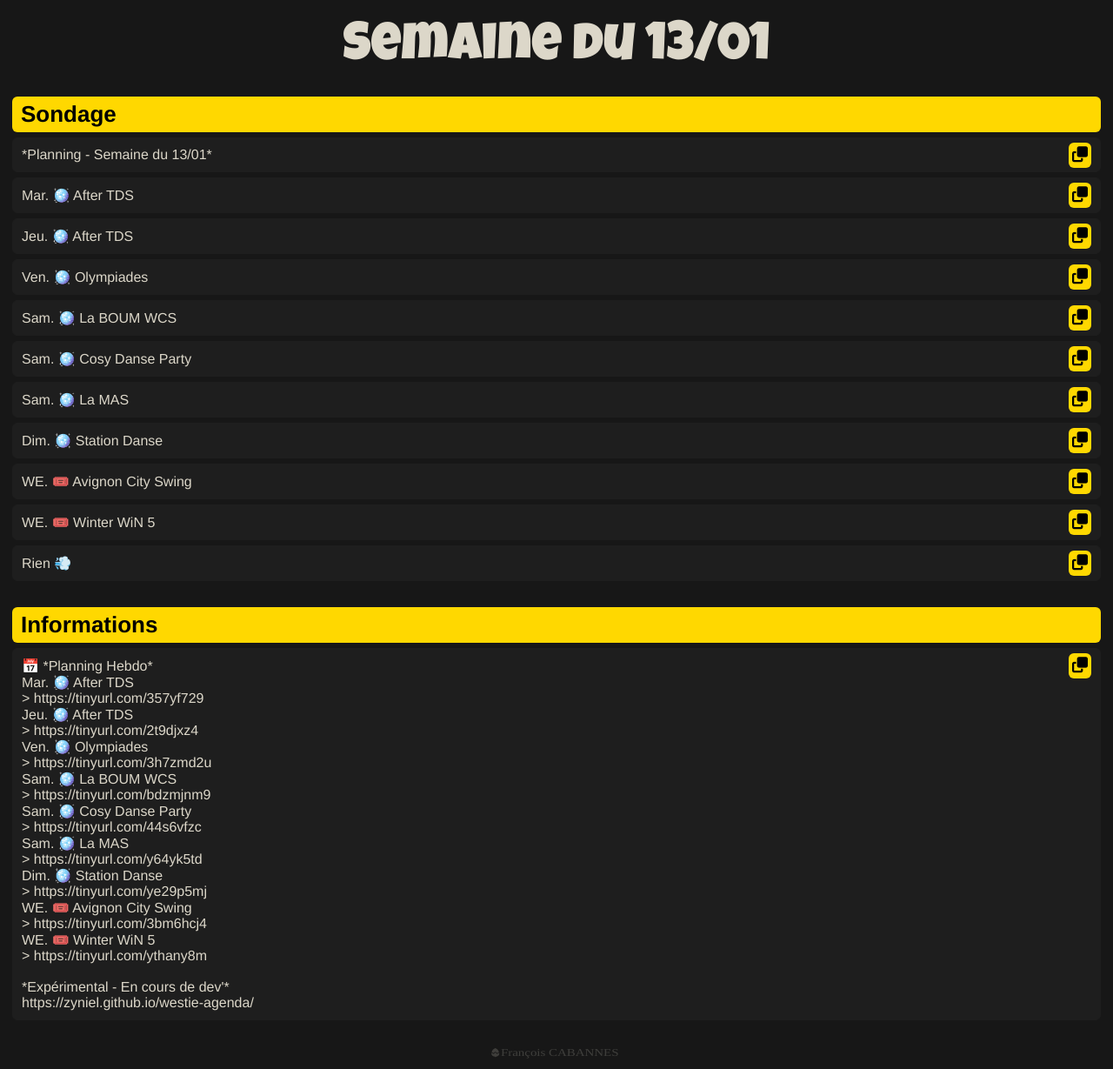
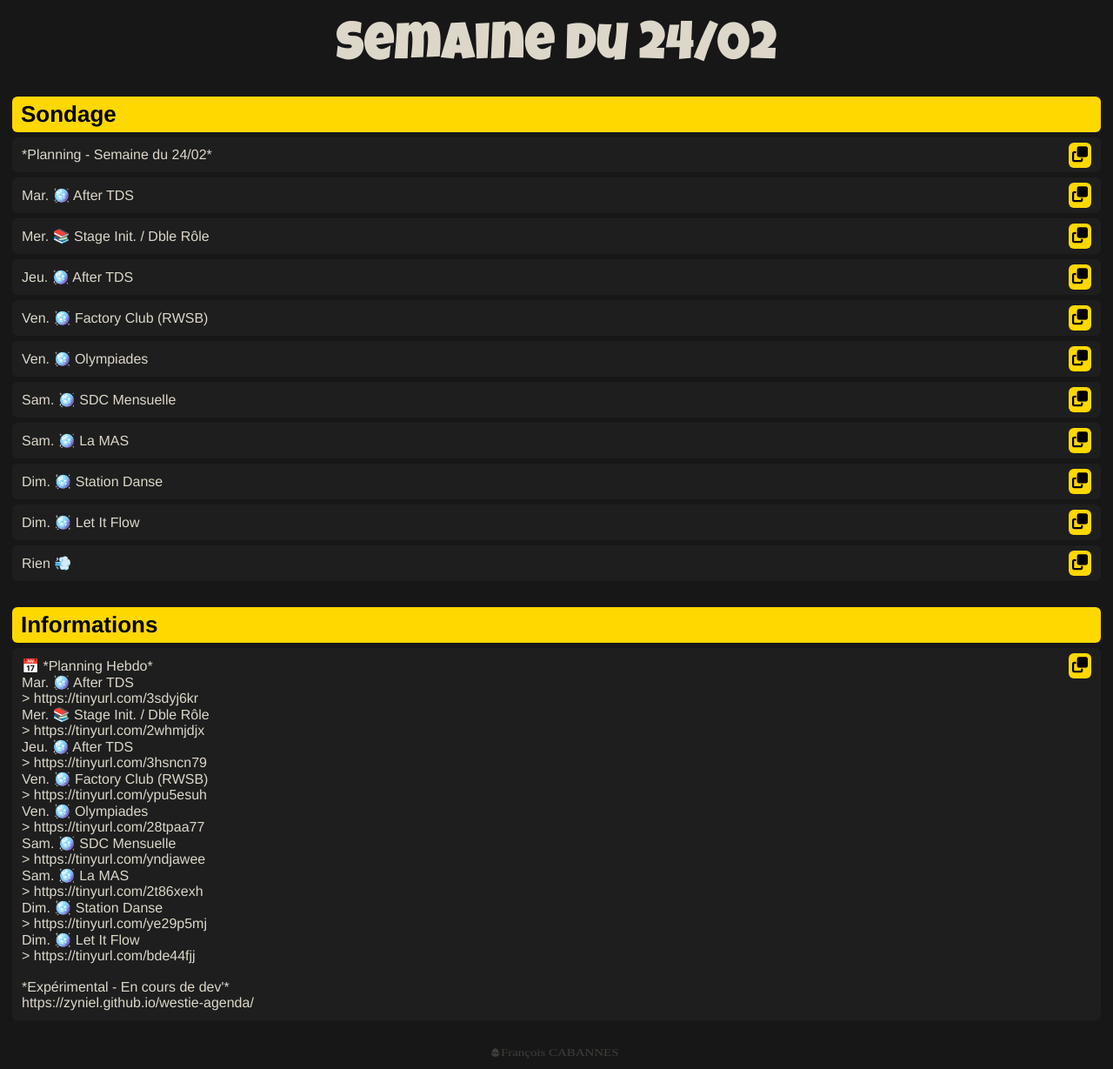
Before and after one commit to Zyniel/westie-agenda, a Jekyll site: the page built from docs/whatsapp.html, in a window 1280 px wide. Shown: the whole page at 87% size. Built offline with Jekyll 4.4.1, drawn with Linux system fonts in a browser that asks for light colours; some of the changed lines change nothing that is shown.

Commit message:
GHA - Updated sample

```diff
--- a/docs/_data/events.json
+++ b/docs/_data/events.json
@@ -1,11 +1,14 @@
 {
-    "week": "13/01",
+    "week": "24/02",
+    "week_full": [
+        "20250224"
+    ],
     "events": [
         {
             "index": 0,
-            "Date Début": "14/01/2025",
+            "Date Début": "25/02/2025",
             "Heure Début": "21:00:00",
-            "Date Fin": "15/01/2025",
+            "Date Fin": "26/02/2025",
             "Heure Fin": "00:15:00",
             "Jour": "Mar.",
             "Type": "Soirée",
@@ -16,19 +19,42 @@
             "Adresse": "32 Bd. de Vaugirard",
             "Nom": "After Mardi",
             "Nom Court": "After TDS",
-            "Lien Court": "https://tinyurl.com/357yf729",
-            "Lien": "https://www.facebook.com/events/1526664877948822/?event_time_id=1526665011282142",
+            "Lien Court": "https://tinyurl.com/3sdyj6kr",
+            "Lien": "https://www.facebook.com/events/1526664877948822/1526664941282149",
             "Image": "TDS-Mardi-2024-Tile.png",
             "Sondage": "Mar. 🪩 After TDS",
-            "Planning": "Mar. 14 - After TDS",
-            "Infos": "Mar. 🪩 After TDS\r\n> https://tinyurl.com/357yf729",
-            "Ordre": "1125600"
+            "Planning": "Mar. 25 - After TDS",
+            "Infos": "Mar. 🪩 After TDS\r\n> https://tinyurl.com/3sdyj6kr",
+            "Ordre": "19500"
         },
         {
             "index": 1,
-            "Date Début": "16/01/2025",
+            "Date Début": "26/02/2025",
+            "Heure Début": "16:00:00",
+            "Date Fin": "26/02/2025",
+            "Heure Fin": "19:00:00",
+            "Jour": "Mer.",
+            "Type": "Stage",
+            "Organisateur": "TDS",
+            "Salle": "Temple du Swing",
+            "Lieu": "",
+            "Ville": "Paris",
+            "Adresse": "32 Bd. de Vaugirard",
+            "Nom": "Stage Init. + Dble Rôle",
+            "Nom Court": "Stage Init. / Dble Rôle",
+            "Lien Court": "https://tinyurl.com/2whmjdjx",
+            "Lien": "https://www.facebook.com/events/934407782238712",
+            "Image": "TDS-Stage-20250226-Tile.png",
+            "Sondage": "Mer. 📚 Stage Init. / Dble Rôle",
+            "Planning": "Mer. 26 - Stage Init. / Dble Rôle",
+            "Infos": "Mer. 📚 Stage Init. / Dble Rôle\r\n> https://tinyurl.com/2whmjdjx",
+            "Ordre": "19601"
+        },
+        {
+            "index": 2,
+            "Date Début": "27/02/2025",
             "Heure Début": "21:00:00",
-            "Date Fin": "17/01/2025",
+            "Date Fin": "28/02/2025",
             "Heure Fin": "00:15:00",
             "Jour": "Jeu.",
             "Type": "Soirée",
@@ -39,19 +65,42 @@
             "Adresse": "32 Bd. de Vaugirard",
             "Nom": "After Jeudi",
             "Nom Court": "After TDS",
-            "Lien Court": "https://tinyurl.com/2t9djxz4",
-            "Lien": "https://www.facebook.com/events/527073879779927/?event_time_id=527074006446581",
+            "Lien Court": "https://tinyurl.com/3hsncn79",
+            "Lien": "https://www.facebook.com/events/527073879779927/527073916446590",
             "Image": "TDS-Jeudi-2024-Tile.png",
             "Sondage": "Jeu. 🪩 After TDS",
-            "Planning": "Jeu. 16 - After TDS",
-            "Infos": "Jeu. 🪩 After TDS\r\n> https://tinyurl.com/2t9djxz4",
-            "Ordre": "1125700"
+            "Planning": "Jeu. 27 - After TDS",
+            "Infos": "Jeu. 🪩 After TDS\r\n> https://tinyurl.com/3hsncn79",
+            "Ordre": "19700"
         },
         {
-            "index": 2,
-            "Date Début": "17/01/2025",
+            "index": 3,
+            "Date Début": "28/02/2025",
+            "Heure Début": "20:00:00",
+            "Date Fin": "01/03/2025",
+            "Heure Fin": "02:00:00",
+            "Jour": "Ven.",
+            "Type": "Soirée",
+            "Organisateur": "Factory Club",
+            "Salle": "Factory Club",
+            "Lieu": "",
+            "Ville": "Thiais",
+            "Adresse": "3 Rue des Alouettes",
+            "Nom": "Factory Club (RWSB)",
+            "Nom Court": "Factory Club (RWSB)",
+            "Lien Court": "https://tinyurl.com/ypu5esuh",
+            "Lien": "https://www.facebook.com/events/1160796122121212",
+            "Image": "FAC-Vendredi-Tile.png",
+            "Sondage": "Ven. 🪩 Factory Club (RWSB)",
+            "Planning": "Ven. 28 - Factory Club (RWSB)",
+            "Infos": "Ven. 🪩 Factory Club (RWSB)\r\n> https://tinyurl.com/ypu5esuh",
+            "Ordre": "19800"
+        },
+        {
+            "index": 4,
+            "Date Début": "28/02/2025",
             "Heure Début": "20:30:00",
-            "Date Fin": "18/01/2025",
+            "Date Fin": "01/03/2025",
             "Heure Fin": "02:00:00",
             "Jour": "Ven.",
             "Type": "Soirée",
@@ -62,65 +111,42 @@
             "Adresse": "18 bis Rue du Javelot",
             "Nom": "Olympiades",
             "Nom Court": "Olympiades",
-            "Lien Court": "https://tinyurl.com/3h7zmd2u",
-            "Lien": "https://www.facebook.com/events/981319306334689/1162077984925486",
-            "Image": "SDS-Vendredi-Tile.png",
+            "Lien Court": "https://tinyurl.com/28tpaa77",
+            "Lien": "https://www.facebook.com/events/981319306334689/1234616641004953",
+            "Image": "SDS-Vendredi-2024-Tile.png",
             "Sondage": "Ven. 🪩 Olympiades",
-            "Planning": "Ven. 17 - Olympiades",
-            "Infos": "Ven. 🪩 Olympiades\r\n> https://tinyurl.com/3h7zmd2u",
-            "Ordre": "1125900"
-        },
-        {
-            "index": 3,
-            "Date Début": "18/01/2025",
-            "Heure Début": "15:00:00",
-            "Date Fin": "18/01/2025",
-            "Heure Fin": "22:30:00",
-            "Jour": "Sam.",
-            "Type": "Soirée",
-            "Organisateur": "DK'Danse",
-            "Salle": "Stade Charlety",
-            "Lieu": "",
-            "Ville": "Paris",
-            "Adresse": "17 Av. Pierre de Courbertin",
-            "Nom": "La BOUM WCS",
-            "Nom Court": "La BOUM WCS",
-            "Lien Court": "https://tinyurl.com/bdzmjnm9",
-            "Lien": "https://www.facebook.com/events/576568691580652/?",
-            "Image": "DKD-BoumWCS-Tile.png",
-            "Sondage": "Sam. 🪩 La BOUM WCS",
-            "Planning": "Sam. 18 - La BOUM WCS",
-            "Infos": "Sam. 🪩 La BOUM WCS\r\n> https://tinyurl.com/bdzmjnm9",
-            "Ordre": "1126100"
-        },
-        {
-            "index": 4,
-            "Date Début": "18/01/2025",
-            "Heure Début": "15:00:00",
-            "Date Fin": "18/01/2025",
-            "Heure Fin": "21:00:00",
-            "Jour": "Sam.",
-            "Type": "Soirée",
-            "Organisateur": "ArmandoDanse",
-            "Salle": "Cosy Latino Studio",
-            "Lieu": "",
-            "Ville": "Saint-Pierre-du-Perray",
-            "Adresse": "Av. de la Tour Maury",
-            "Nom": "Cosy Danse Party",
-            "Nom Court": "Cosy Danse Party",
-            "Lien Court": "https://tinyurl.com/44s6vfzc",
-            "Lien": "https://www.facebook.com/events/576098655055755/576098668389087",
-            "Image": "CDP-Vendredi-20250118-Tile.png",
-            "Sondage": "Sam. 🪩 Cosy Danse Party",
-            "Planning": "Sam. 18 - Cosy Danse Party",
-            "Infos": "Sam. 🪩 Cosy Danse Party\r\n> https://tinyurl.com/44s6vfzc",
-            "Ordre": "1126100"
+            "Planning": "Ven. 28 - Olympiades",
+            "Infos": "Ven. 🪩 Olympiades\r\n> https://tinyurl.com/28tpaa77",
+            "Ordre": "19900"
         },
         {
             "index": 5,
-            "Date Début": "18/01/2025",
+            "Date Début": "01/03/2025",
+            "Heure Début": "19:30:00",
+            "Date Fin": "01/03/2025",
+            "Heure Fin": "23:30:00",
+            "Jour": "Sam.",
+            "Type": "Soirée",
+            "Organisateur": "Social Dance Club",
+            "Salle": "Salle Tassencourt",
+            "Lieu": "",
+            "Ville": "Versailles",
+            "Adresse": "7Bis Rue Pierre Lescot",
+            "Nom": "SDC Mensuelle",
+            "Nom Court": "SDC Mensuelle",
+            "Lien Court": "https://tinyurl.com/yndjawee",
+            "Lien": "https://www.facebook.com/events/1312401939906612/1312401946573278",
+            "Image": "SDC-Mensuelle-Mars-Tile.png",
+            "Sondage": "Sam. 🪩 SDC Mensuelle",
+            "Planning": "Sam. 01 - SDC Mensuelle",
+            "Infos": "Sam. 🪩 SDC Mensuelle\r\n> https://tinyurl.com/yndjawee",
+            "Ordre": "20000"
+        },
+        {
+            "index": 6,
+            "Date Début": "01/03/2025",
             "Heure Début": "20:00:00",
-            "Date Fin": "19/01/2025",
+            "Date Fin": "02/03/2025",
             "Heure Fin": "02:00:00",
             "Jour": "Sam.",
             "Type": "Soirée",
@@ -131,19 +157,19 @@
             "Adresse": "10 Rue des Rerres au Curée",
             "Nom": "La MAS",
             "Nom Court": "La MAS",
-            "Lien Court": "https://tinyurl.com/y64yk5td",
-            "Lien": "https://www.facebook.com/events/1125183308989292",
-            "Image": "MAS-LaSoirée-RaphaelEttedguiMarine-Tile.png",
+            "Lien Court": "https://tinyurl.com/2t86xexh",
+            "Lien": "https://www.facebook.com/events/602590815863719",
+            "Image": "MAS-LaSoirée-LudoCharlotte-Tile.png",
             "Sondage": "Sam. 🪩 La MAS",
-            "Planning": "Sam. 18 - La MAS",
-            "Infos": "Sam. 🪩 La MAS\r\n> https://tinyurl.com/y64yk5td",
-            "Ordre": "1126300"
+            "Planning": "Sam. 01 - La MAS",
+            "Infos": "Sam. 🪩 La MAS\r\n> https://tinyurl.com/2t86xexh",
+            "Ordre": "20100"
         },
         {
-            "index": 6,
-            "Date Début": "19/01/2025",
+            "index": 7,
+            "Date Début": "02/03/2025",
             "Heure Début": "15:00:00",
-            "Date Fin": "19/01/2025",
+            "Date Fin": "02/03/2025",
             "Heure Fin": "21:00:00",
             "Jour": "Dim.",
             "Type": "Soirée",
@@ -158,58 +184,35 @@
             "Lien": "http://station-danse.fr/",
             "Image": "LSD-Dimanche-Generic-Tile.png",
             "Sondage": "Dim. 🪩 Station Danse",
-            "Planning": "Dim. 19 - Station Danse",
+            "Planning": "Dim. 02 - Station Danse",
             "Infos": "Dim. 🪩 Station Danse\r\n> https://tinyurl.com/ye29p5mj",
-            "Ordre": "1126400"
-        },
-        {
-            "index": 7,
-            "Date Début": "17/01/2025",
-            "Heure Début": "",
-            "Date Fin": "19/01/2025",
-            "Heure Fin": "",
-            "Jour": "Ven.",
-            "Type": "Evenement",
-            "Organisateur": "Rocking Club Avignonnais",
-            "Salle": "Grand Hôtel de Nimes",
-            "Lieu": "",
-            "Ville": "Nîmes",
-            "Adresse": "202 Rue Nicolas Ledoux",
-            "Nom": "Avignon City Swing",
-            "Nom Court": "Avignon City Swing",
-            "Lien Court": "https://tinyurl.com/3bm6hcj4",
-            "Lien": "https://www.facebook.com/events/8731817290196829",
-            "Image": "EVT-AvignonCitySwing2025-Tile.png",
-            "Sondage": "WE. 🎟️ Avignon City Swing",
-            "Planning": "Ven. 17 - Avignon City Swing",
-            "Infos": "WE. 🎟️ Avignon City Swing\r\n> https://tinyurl.com/3bm6hcj4",
-            "Ordre": "1135800"
+            "Ordre": "20200"
         },
         {
             "index": 8,
-            "Date Début": "18/01/2025",
-            "Heure Début": "",
-            "Date Fin": "19/01/2025",
-            "Heure Fin": "",
-            "Jour": "Sam.",
-            "Type": "Evenement",
-            "Organisateur": "Gilles Gillet",
-            "Salle": "Espace Corps Pluriel",
+            "Date Début": "02/03/2025",
+            "Heure Début": "18:00:00",
+            "Date Fin": "02/03/2025",
+            "Heure Fin": "22:30:00",
+            "Jour": "Dim.",
+            "Type": "Soirée",
+            "Organisateur": "Let It Flow",
+            "Salle": "Complexe Sportif Bas des Coquarts",
             "Lieu": "",
-            "Ville": "Gravigny",
-            "Adresse": "6 Rue d'Argence",
-            "Nom": "Winter WiN 5",
-            "Nom Court": "Winter WiN 5",
-            "Lien Court": "https://tinyurl.com/ythany8m",
-            "Lien": "https://www.facebook.com/events/1192115748533724/",
-            "Image": "EVT-WiN2025-Tile.png",
-            "Sondage": "WE. 🎟️ Winter WiN 5",
-            "Planning": "Sam. 18 - Winter WiN 5",
-            "Infos": "WE. 🎟️ Winter WiN 5\r\n> https://tinyurl.com/ythany8m",
-            "Ordre": "1136000"
+            "Ville": "Bourg-La-Reine",
+            "Adresse": "5 Rue Ravon",
+            "Nom": "Let It Flow",
+            "Nom Court": "Let It Flow",
+            "Lien Court": "https://tinyurl.com/bde44fjj",
+            "Lien": "https://www.facebook.com/events/1291961058673965",
+            "Image": "LIT-Dimanche-20250302-Tile.png",
+            "Sondage": "Dim. 🪩 Let It Flow",
+            "Planning": "Dim. 02 - Let It Flow",
+            "Infos": "Dim. 🪩 Let It Flow\r\n> https://tinyurl.com/bde44fjj",
+            "Ordre": "20300"
         }
     ],
-    "survey-title": "*Planning - Semaine du 13/01*",
+    "survey-title": "*Planning - Semaine du 24/02*",
     "survey-footer": "Rien 💨",
     "links-title": "📅 *Planning Hebdo*",
     "links-footer": "*Expérimental - En cours de dev'*\nhttps://zyniel.github.io/westie-agenda/"
```
